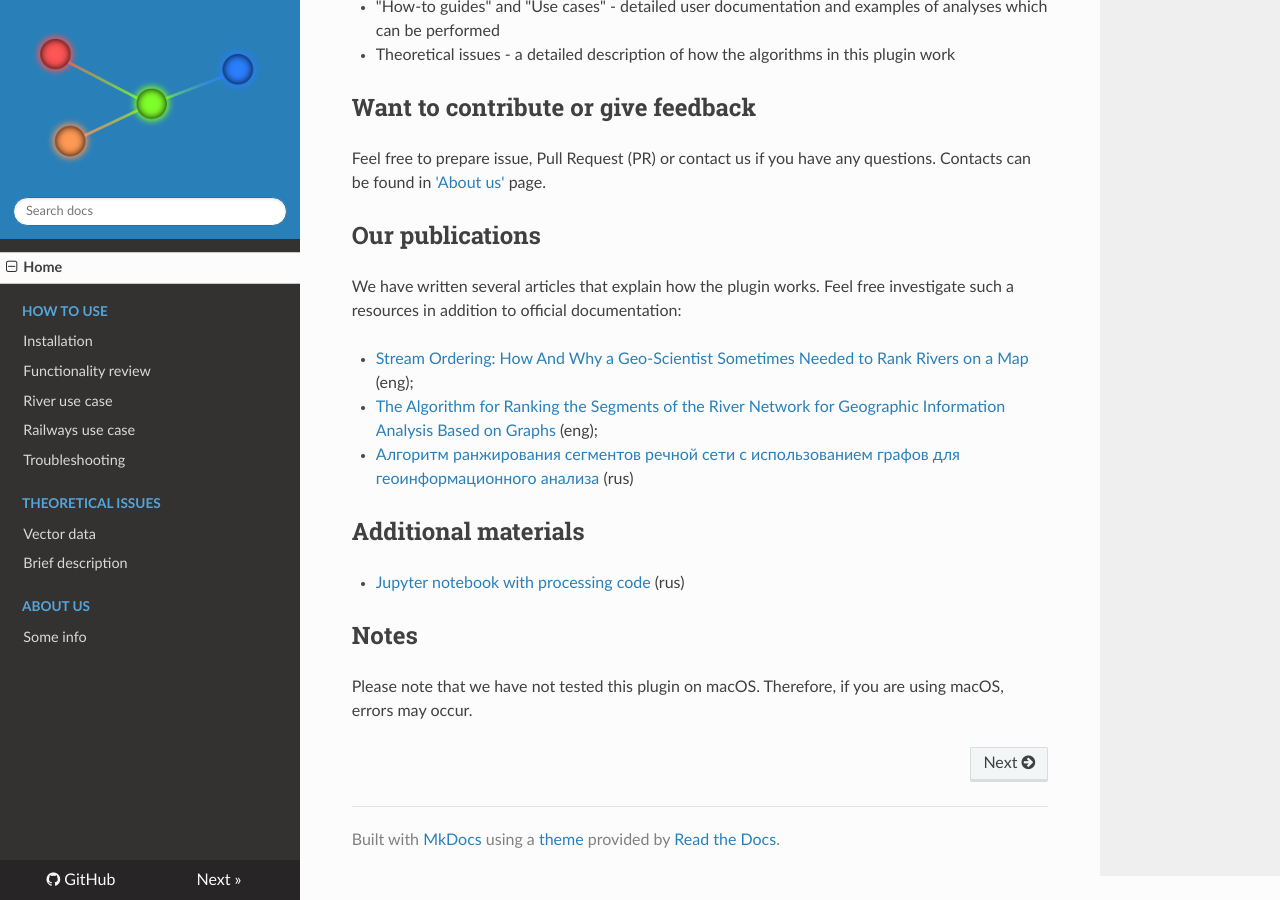
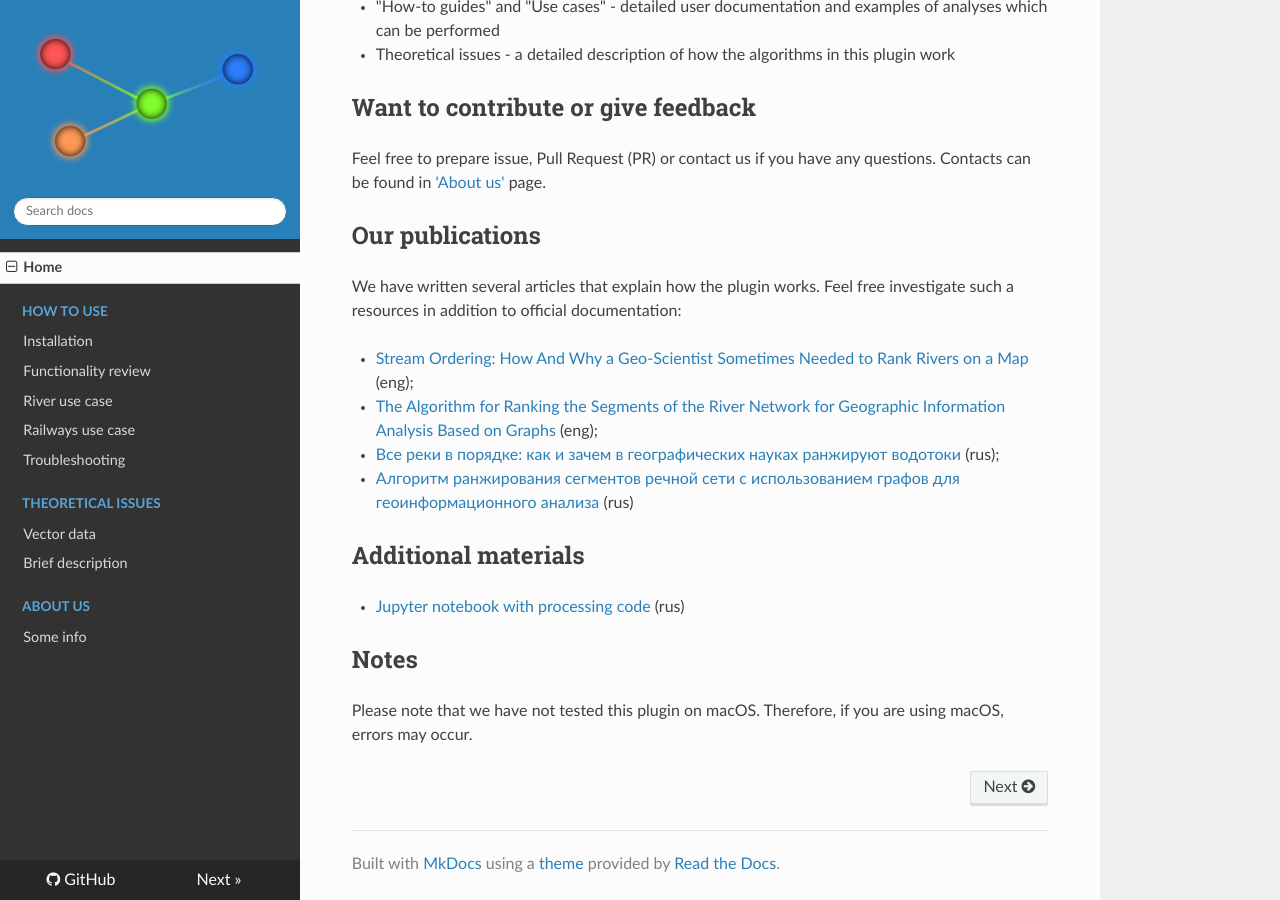
Before and after one commit to ChrisLisbon/QGIS_LinesRankingPlugin, an MkDocs documentation site: the page built from docs/index.md, in a window 1280 px wide and 900 px high, scrolled down 1354 px. Built offline with MkDocs 1.6.1, drawn with Linux system fonts in a browser that asks for light colours; nearby versions of some CDN libraries.

Commit message:
added habr publication

```diff
--- a/docs/index.md
+++ b/docs/index.md
@@ -36,6 +36,7 @@ We have written several articles that explain how the plugin works. Feel free in
 
 - [Stream Ordering: How And Why a Geo-Scientist Sometimes Needed to Rank Rivers on a Map](https://medium.com/towards-data-science/stream-ordering-how-and-why-a-geo-scientist-sometimes-needed-to-rank-rivers-on-a-map-360dce356df5) (eng);
 - [The Algorithm for Ranking the Segments of the River Network for Geographic Information Analysis Based on Graphs](https://medium.com/swlh/the-algorithm-for-ranking-the-segments-of-the-river-network-for-geographic-information-analysis-b25cffb0d167?sk=f1475802bd96f8d14c994a6f87f7453d) (eng);
+- [Все реки в порядке: как и зачем в географических науках ранжируют водотоки](https://habr.com/p/830334/) (rus);
 - [Алгоритм ранжирования сегментов речной сети с использованием графов для геоинформационного анализа](https://habr.com/ru/articles/514526/) (rus)
 
 ## Additional materials
```
